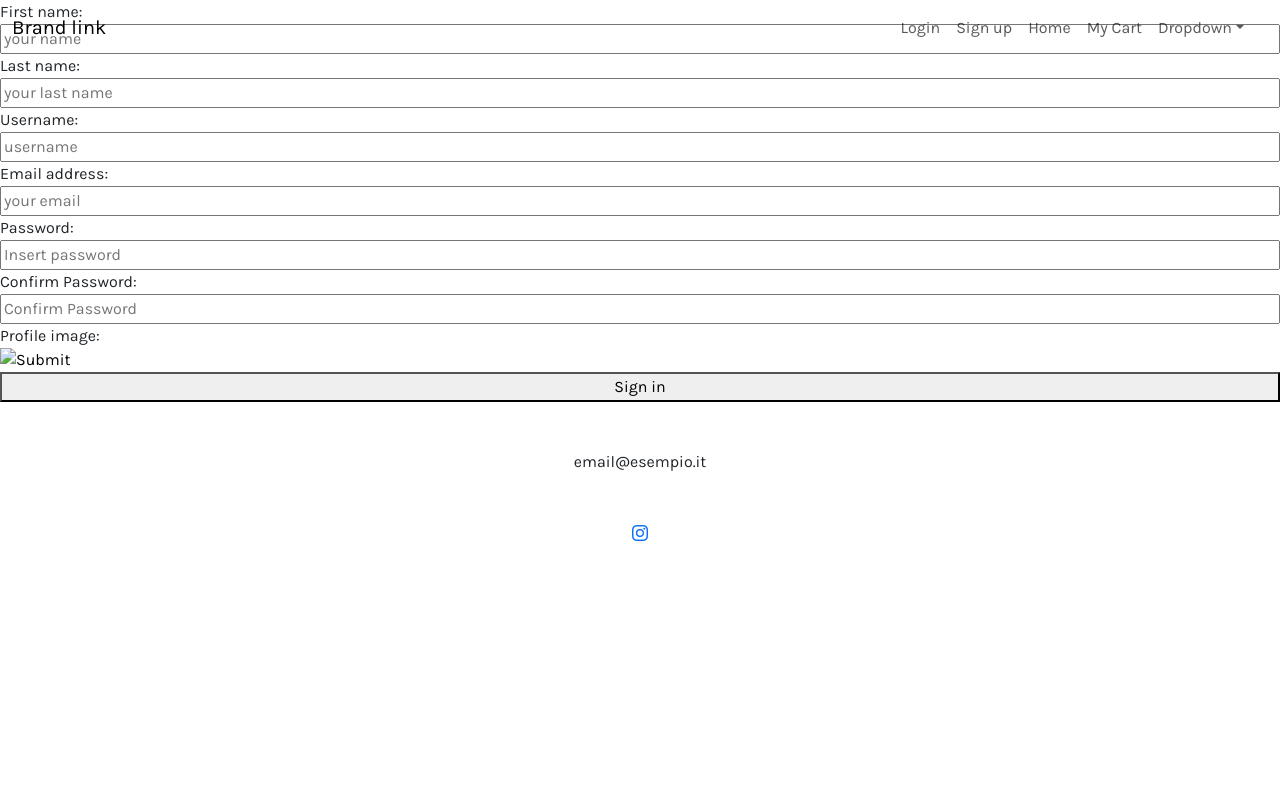
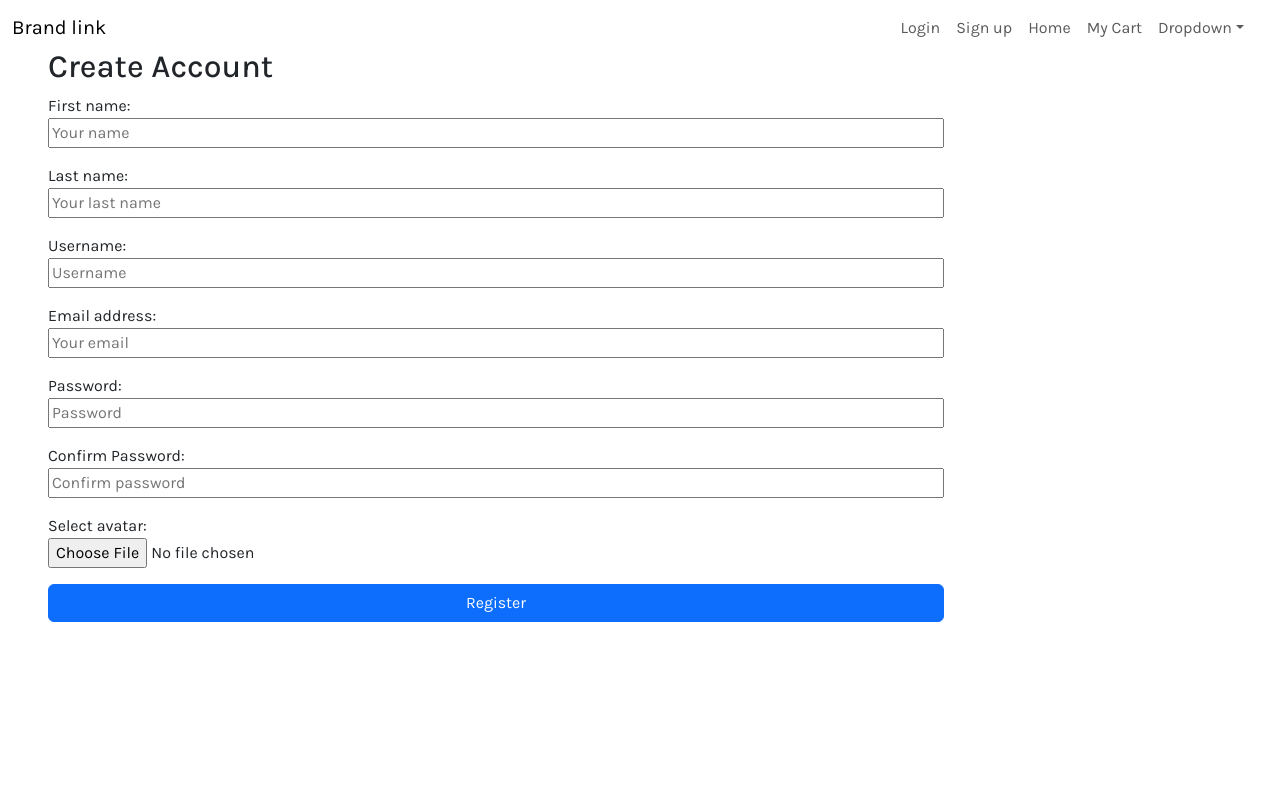
Before and after one commit to Serena293/ecommerce-fe, a React (Vite) app: page /registration in a window 1280 px wide. Shown: the top 800 px of the page. Built offline with nearby package versions, Linux system fonts and the light colour scheme.

Commit message:
fetch registration

```diff
--- a/src/components/RegistrationForm.jsx
+++ b/src/components/RegistrationForm.jsx
@@ -1,31 +1,197 @@
+import { useState } from 'react';
+
 const RegistrationForm = () => {
-    console.log("Rendering registration form")
-    return(
+    const [formData, setFormData] = useState({
+        firstName: '',
+        lastName: '',
+        username: '',
+        email: '',
+        password: '',
+        confirmPassword: '',
+        avatarUrl: ''
+    });
+    const [error, setError] = useState(null);
+    const [isSubmitting, setIsSubmitting] = useState(false);
+    const [successMessage, setSuccessMessage] = useState(null);
 
-        <>
-        <form className="d-flex flex-column">
+    const handleChange = (e) => {
+        const { name, value } = e.target;
+        setFormData(prev => ({
+            ...prev,
+            [name]: value
+        }));
+    };
+
+    const handleSubmit = async (e) => {
+        e.preventDefault();
+        setIsSubmitting(true);
+        setError(null);
+        setSuccessMessage(null);
+
+        // Validazione lato client
+        if (formData.password !== formData.confirmPassword) {
+            setError("Passwords don't match");
+            setIsSubmitting(false);
+            return;
+        }
+
+        try {
+            const registrationUrl = "http://localhost:8080/api/users/register";
+            const response = await fetch(registrationUrl, {
+                method: "POST",
+                headers: {
+                    "Content-Type": "application/json",
+                },
+                body: JSON.stringify({
+                    firstName: formData.firstName,
+                    lastName: formData.lastName,
+                    username: formData.username,
+                    email: formData.email,
+                    password: formData.password,
+                    confirmPassword: formData.confirmPassword,
+                    avatarUrl: formData.avatarUrl
+                })
+            });
+
+            const responseText = await response.text();
+
+            let responseData = {};
+            try {
+                responseData = responseText ? JSON.parse(responseText) : {};
+            } catch (parseError) {
+                console.warn("Failed to parse response as JSON:", responseText);
+                // Se il parsing fallisce ma la risposta è positiva, consideriamo comunque successo
+                if (response.ok) {
+                    setSuccessMessage("Registration successful!");
+                    resetForm();
+                    return;
+                }
+            }
+
+            if (!response.ok) {
+                const errorMsg = responseData.message ||
+                               responseData.error ||
+                               responseText ||
+                               `Registration failed with status ${response.status}`;
+                throw new Error(errorMsg);
+            }
+
+            // Successo
+            setSuccessMessage(responseData.message || "Registration successful!");
+            resetForm();
+
+        } catch (error) {
+            console.error("Registration error:", error);
+            setError(error.message || 'Registration failed. Please try again.');
+        } finally {
+            setIsSubmitting(false);
+        }
+    };
+
+    const resetForm = () => {
+        setFormData({
+            firstName: '',
+            lastName: '',
+            username: '',
+            email: '',
+            password: '',
+            confirmPassword: '',
+            avatarUrl: ''
+        });
+    };
+
+    return (
+        <div className="registration-form m-5">
+            <h2>Create Account</h2>
+            {error && <div className="alert alert-danger">{error}</div>}
+            {successMessage && <div className="alert alert-success">{successMessage}</div>}
+
+            <form onSubmit={handleSubmit} className="d-flex flex-column gap-3">
+                <div className='d-flex flex-column'>
                     <label>First name:</label>
-            <input required placeholder="your name"/>
+                    <input
+                        name="firstName"
+                        value={formData.firstName}
+                        onChange={handleChange}
+                        required
+                        placeholder="Your name"
+                    />
+                </div>
 
+                <div className='d-flex flex-column'>
                     <label>Last name:</label>
-            <input required placeholder="your last name"/>
+                    <input
+                        name="lastName"
+                        value={formData.lastName}
+                        onChange={handleChange}
+                        required
+                        placeholder="Your last name"
+                    />
+                </div>
 
+                <div className='d-flex flex-column'>
                     <label>Username:</label>
-            <input required placeholder="username"/>
+                    <input
+                        name="username"
+                        value={formData.username}
+                        onChange={handleChange}
+                        required
+                        placeholder="Username"
+                    />
+                </div>
 
+                <div className='d-flex flex-column'>
                     <label>Email address:</label>
-            <input required placeholder="your email" type="email"/>
+                    <input
+                        name="email"
+                        type="email"
+                        value={formData.email}
+                        onChange={handleChange}
+                        required
+                        placeholder="Your email"
+                    />
+                </div>
+
+                <div className='d-flex flex-column'>
                     <label>Password:</label>
-            <input required placeholder="Insert password" type="password"/>
+                    <input
+                        name="password"
+                        type="password"
+                        value={formData.password}
+                        onChange={handleChange}
+                        required
+                        placeholder="Password"
+                        minLength="6"
+                    />
+                </div>
+
+                <div className='d-flex flex-column'>
                     <label>Confirm Password:</label>
-            <input required placeholder="Confirm Password" type="password"/>
+                    <input
+                        name="confirmPassword"
+                        type="password"
+                        value={formData.confirmPassword}
+                        onChange={handleChange}
+                        required
+                        placeholder="Confirm password"
+                    />
+                </div>
+                <div className='d-flex flex-column'>
+                    <label>Select avatar:</label>
+                    <input type='file'/>
 
-             <label>Profile image:</label>
-             <input type="image" />
+                </div>
 
-             <button>Sign in</button>
+                <button
+                    type="submit"
+                    disabled={isSubmitting}
+                    className="btn btn-primary"
+                >
+                    {isSubmitting ? 'Registering...' : 'Register'}
+                </button>
             </form>
-        </>
-    )
-}
+        </div>
+    );
+};
+
 export default RegistrationForm;
--- a/src/index.css
+++ b/src/index.css
@@ -1 +1,7 @@
 *{ font-family: "Karla", sans-serif;}
+
+.registration-form {
+    width: 70%;
+    height: 100vh;
+
+}
```
Lines whose indentation alone changed are shown as unchanged.
